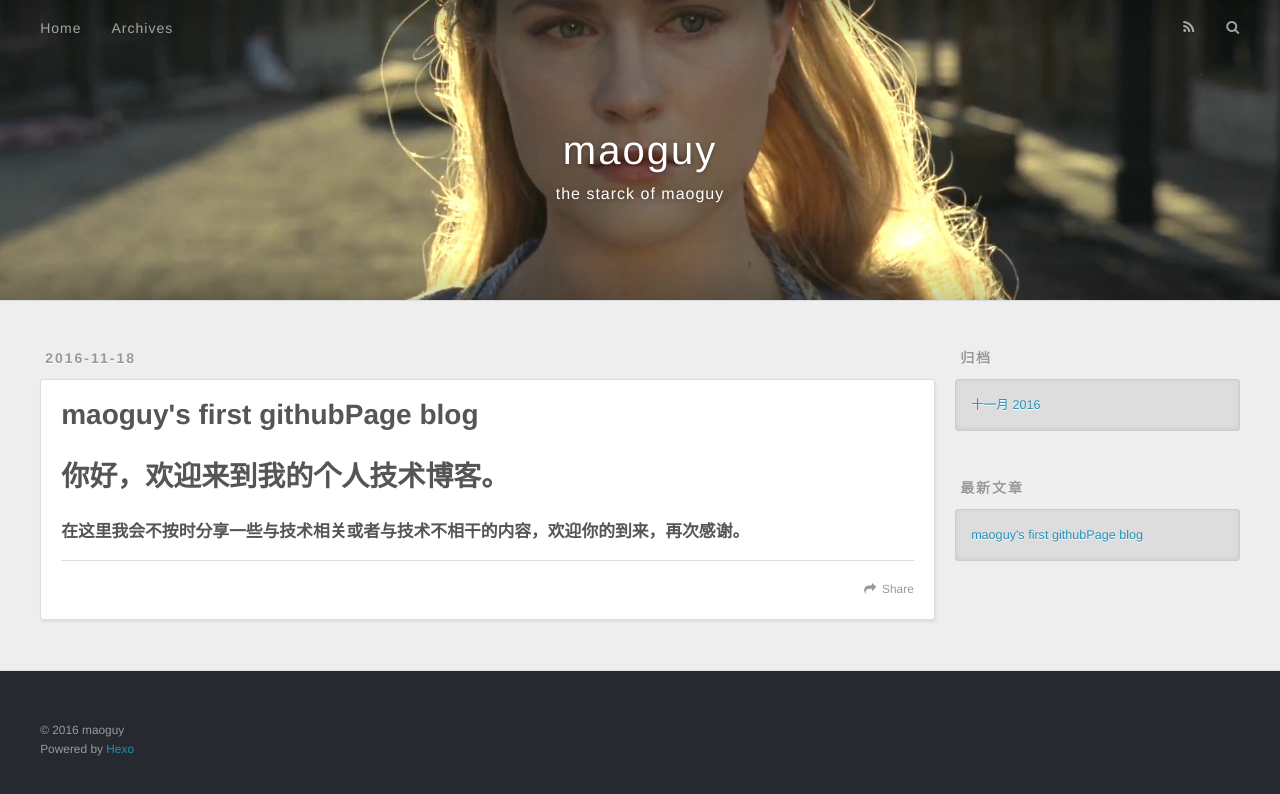
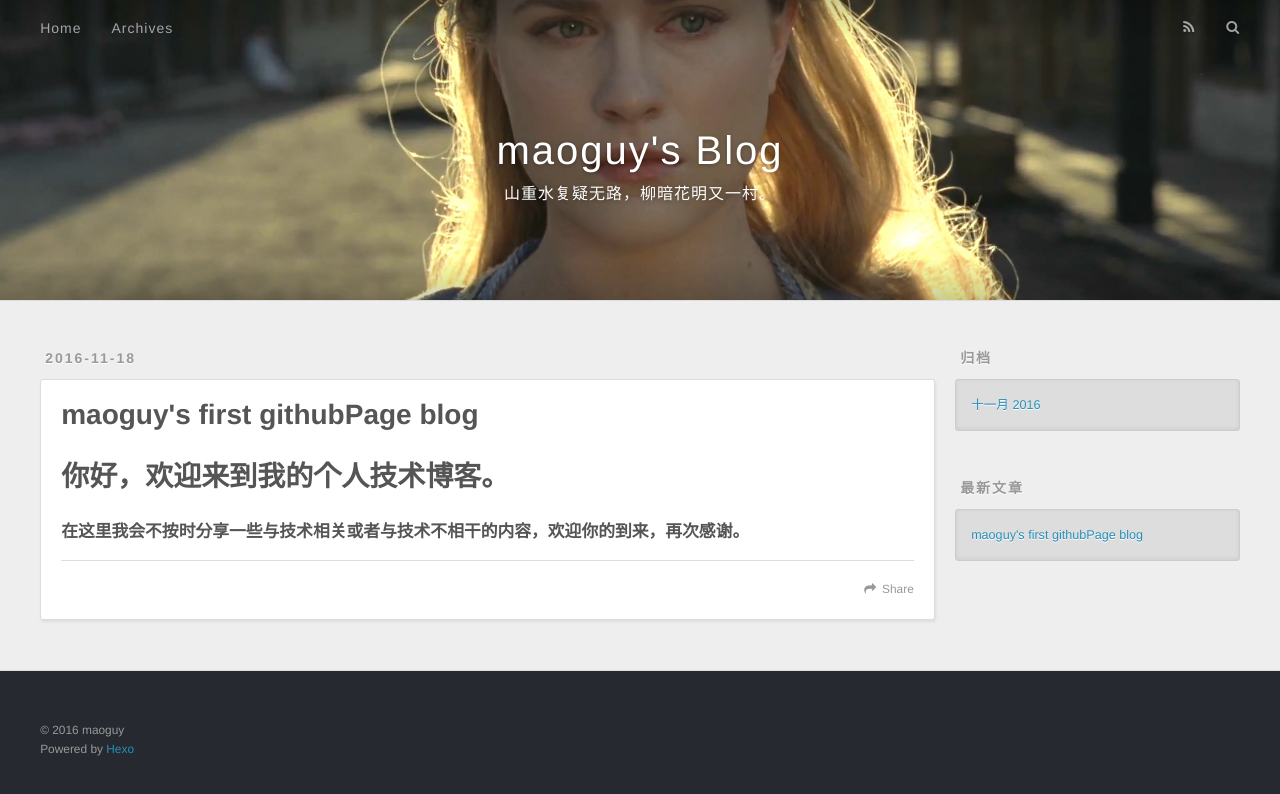
Before and after one commit to maoguy/maoguy.github.com, a plain HTML site: page index.html in a window 1280 px wide. Drawn offline with nearby package versions, Linux system fonts and the light colour scheme.

Commit message:
Site updated: 2016-11-18 01:34:37

```diff
--- a/index.html
+++ b/index.html
@@ -3,19 +3,19 @@
 <head>
   <meta charset="utf-8">
 
-  <title>maoguy</title>
+  <title>maoguy&#39;s Blog</title>
   <meta name="viewport" content="width=device-width, initial-scale=1, maximum-scale=1">
   <meta name="description" content="hello world !">
 <meta property="og:type" content="website">
-<meta property="og:title" content="maoguy">
+<meta property="og:title" content="maoguy's Blog">
 <meta property="og:url" content="http://yoursite.com/index.html">
-<meta property="og:site_name" content="maoguy">
+<meta property="og:site_name" content="maoguy's Blog">
 <meta property="og:description" content="hello world !">
 <meta name="twitter:card" content="summary">
-<meta name="twitter:title" content="maoguy">
+<meta name="twitter:title" content="maoguy's Blog">
 <meta name="twitter:description" content="hello world !">
 
-    <link rel="alternate" href="/atom.xml" title="maoguy" type="application/atom+xml">
+    <link rel="alternate" href="/atom.xml" title="maoguy&#39;s Blog" type="application/atom+xml">
 
 
     <link rel="icon" href="/favicon.png">
@@ -36,11 +36,11 @@
   <div id="header-outer" class="outer">
     <div id="header-title" class="inner">
       <h1 id="logo-wrap">
-        <a href="/" id="logo">maoguy</a>
+        <a href="/" id="logo">maoguy&#39;s Blog</a>
       </h1>
 
         <h2 id="subtitle-wrap">
-          <a href="/" id="subtitle">the starck of maoguy</a>
+          <a href="/" id="subtitle">山重水复疑无路，柳暗花明又一村。</a>
         </h2>
 
     </div>
@@ -94,7 +94,7 @@
 
     </div>
     <footer class="article-footer">
-      <a data-url="http://yoursite.com/2016/11/18/first/" data-id="civmmih5x0000ksjgcx11cr89" class="article-share-link">Share</a>
+      <a data-url="http://yoursite.com/2016/11/18/first/" data-id="civmmzj5u0000z0jgswdllar2" class="article-share-link">Share</a>
 
 
     </footer>
```
Also changed, not shown: 2016/11/18/first/index.html (+6 -6 lines), archives/2016/11/index.html (+7 -7 lines), archives/2016/index.html (+7 -7 lines), archives/index.html (+7 -7 lines).
